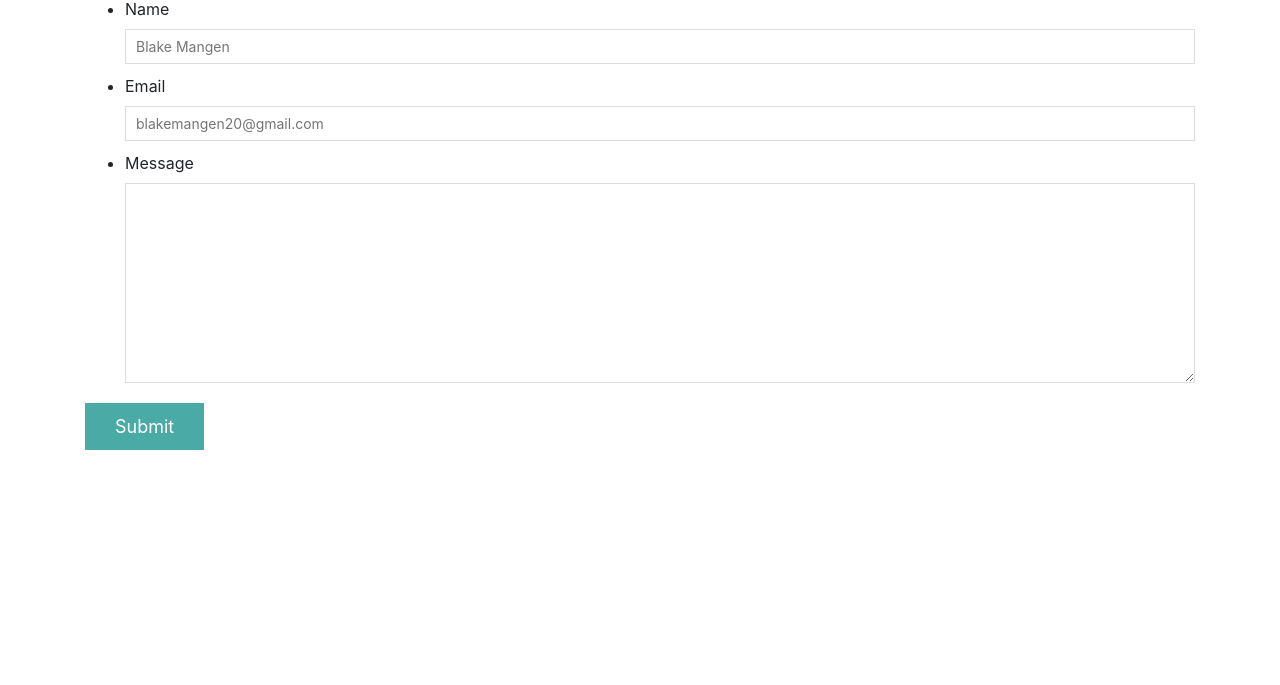
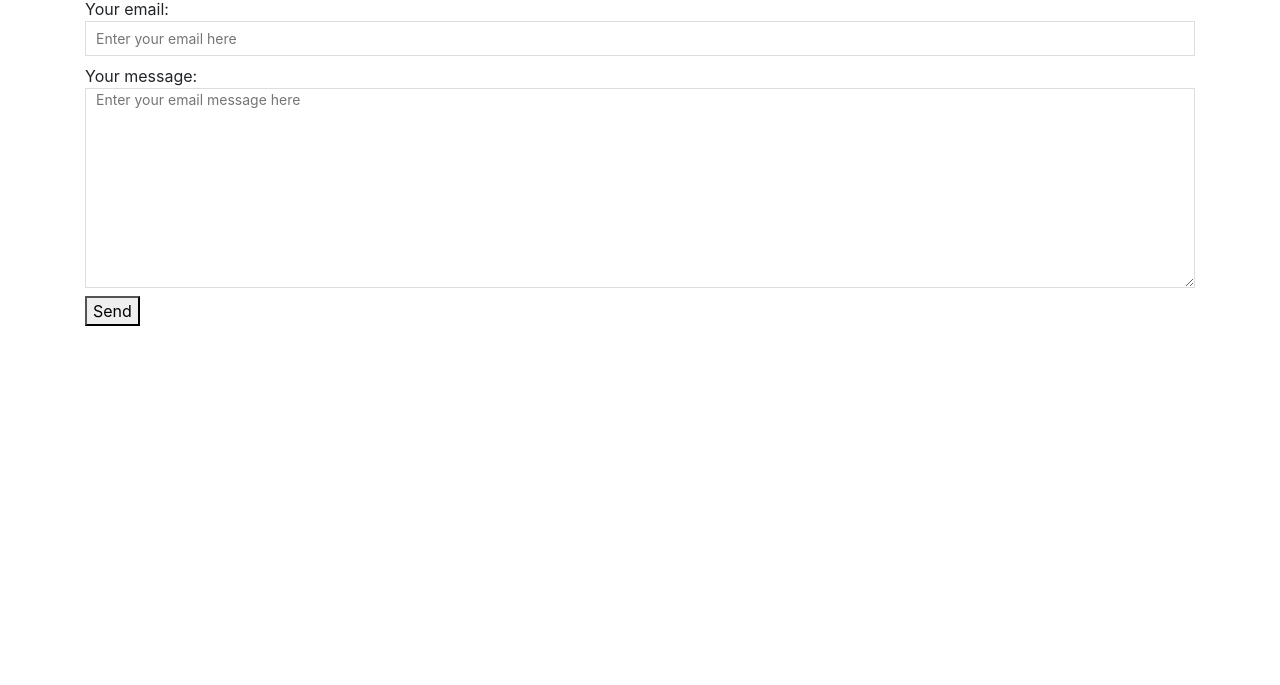
Before and after one commit to Mangenese/Bootstrap-Portfolio, a plain HTML site: page contact.html in a window 1280 px wide. Shown: the part 115-800 px from the top of the page. Drawn offline with nearby package versions, Linux system fonts and the light colour scheme.

Commit message:
fixed the contact page to actually send an email out to my email.com

```diff
--- a/contact.html
+++ b/contact.html
@@ -41,28 +41,28 @@
               <div class="container">
                   <div class="row">
                       <div class="col-sm-12">
-                          <h1>Contact</h1>
+                          <h1>Contact Me</h1>
                       </div>
                     </div>
                     <div class="row">
                         <div class="col-sm-12">
-                                <form id="contact-form">
-                                        <ul>
-                                            <li>
-                                                <label for="name">Name</label>
-                                                <input type="text" name="name" id="name" placeholder="Blake Mangen" required="required">
-                                            </li>
-                                            <li>
-                                                <label for="email">Email</label>
-                                                <input type="text" name="email" id="email" placeholder="blakemangen20@gmail.com" required="required">
-                                            </li>
-                                            <li>
-                                            <label for="message">Message</label>
-                                            <textarea id="message" name="message" required="required"></textarea>
-                                            </li>
-                                        </ul>
-                                        <input type="submit" name="submit">
-                                    </form>
+                          <form
+                          action="https://formspree.io/mbjalwrj"
+                          method="POST"
+                        >
+                          <label>
+                            Your email:
+                            <input type="text" name="_replyto" placeholder="Enter your email here">
+                          </label>
+                          <label>
+                            Your message:
+                            <textarea name="message" placeholder="Enter your email message here"></textarea>
+                          </label>
+
+                          <!-- your other form fields go here -->
+
+                          <button type="submit">Send</button>
+                        </form>
                         </div>
                     </div>
                 </div>
```
